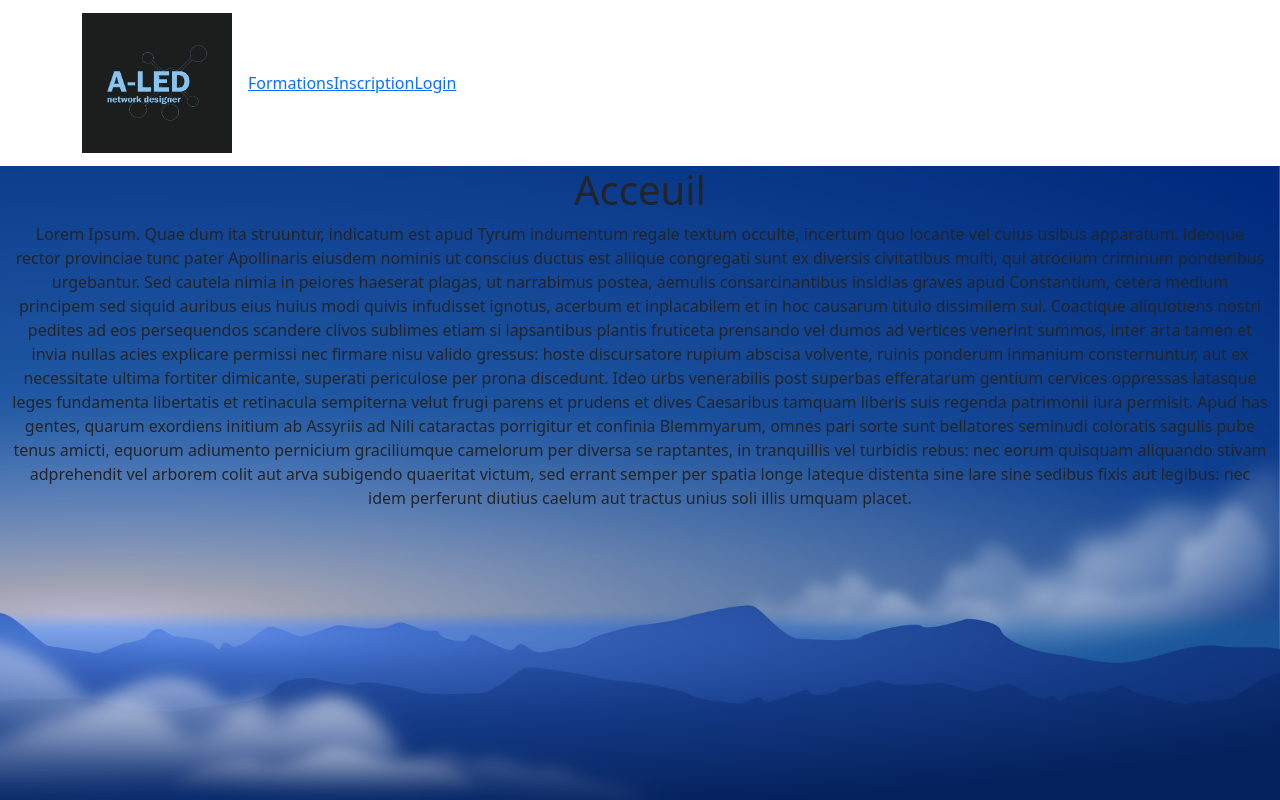
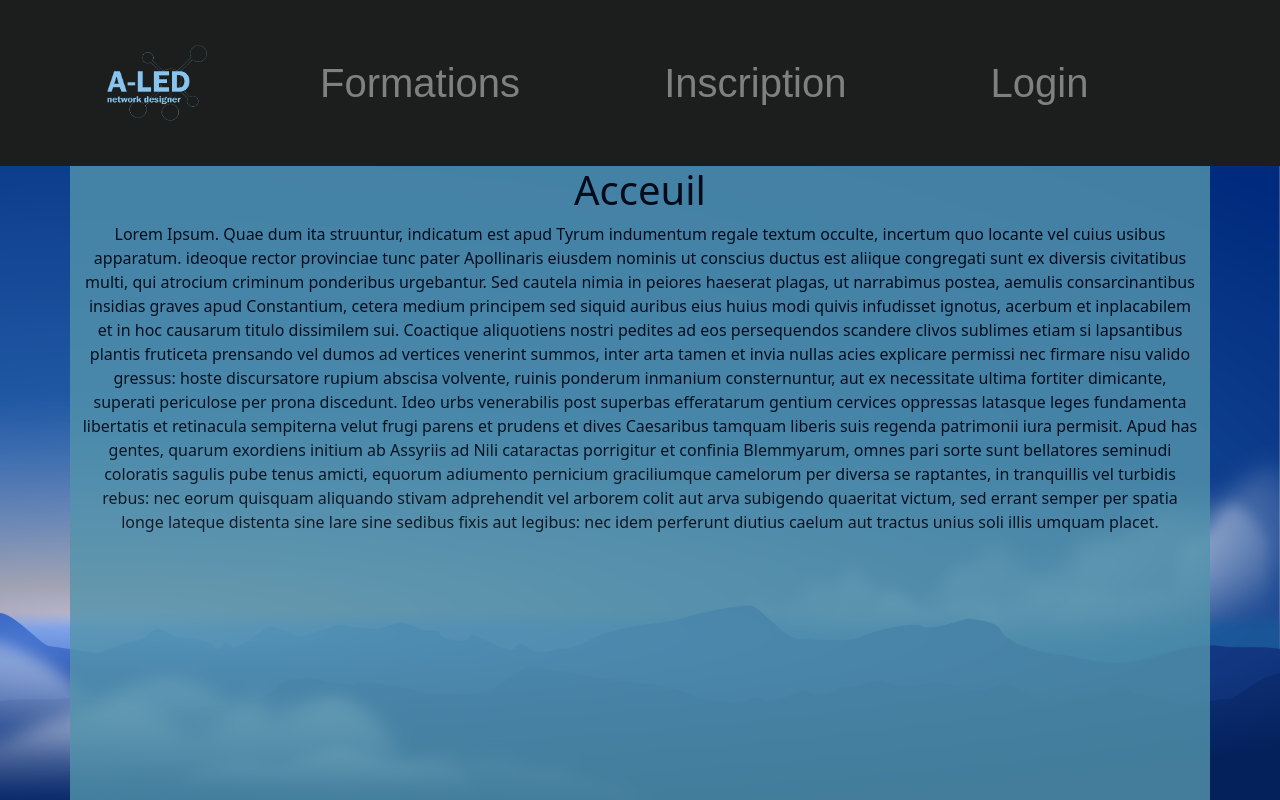
Before and after one commit to ArthurSchamroth/ReseauEntrepriseA, a React (Create React App) app: page / in a window 1280 px wide. Shown: the top 800 px of the page. Built offline with nearby package versions, Linux system fonts and the light colour scheme.

Commit message:
Navigation fonctionnelle avec css

```diff
--- /dev/null
+++ b/src/components/navbar.css
@@ -0,0 +1,14 @@
+.navbar-custom{
+    background-color: #1b1e1c ;
+  }
+
+
+  .navbar-link-custom{
+    cursor: default;
+    text-decoration: none;
+    color: grey;
+    font-family: Arial, Helvetica, sans-serif;
+    font-size: 2.5em;
+    margin-left: 15%;
+    margin-right: 15%;
+  }
--- a/src/components/navbar.js
+++ b/src/components/navbar.js
@@ -3,10 +3,12 @@ import Navbar from "react-bootstrap/Navbar";
 import logo from "../img/aled_logo_discord.png";
 import Nav from "react-bootstrap/Nav";
 import {Link} from "react-router-dom";
+import "./navbar.css"
+
 
 const NavBar = () => {
     return (
-        <Navbar bg="#1b1e1c" expand="lg">
+        <Navbar className="navbar-custom" expand="lg">
             <Container>
                 <Navbar.Brand>
                     <Link to="/home">
@@ -15,9 +17,9 @@ const NavBar = () => {
                     </Link>
                 </Navbar.Brand>
                 <Nav className="me-auto">
-                    <Link to="/Formation">Formations</Link>
-                    <Link to="/Inscription">Inscription</Link>
-                    <Link to="/Login">Login</Link>
+                    <Link to="/Formation" className="navbar-link-custom">Formations</Link>
+                    <Link to="/Inscription="  className="navbar-link-custom">Inscription</Link>
+                    <Link to="/Login"  className="navbar-link-custom">Login</Link>
                 </Nav>
             </Container>
         </Navbar>
--- a/src/pages/home.js
+++ b/src/pages/home.js
@@ -1,6 +1,7 @@
 import React from "react";
 import background from "../img/bgimage.png";
-import {Container, Row} from "react-bootstrap";
+import {Container, Row, Col} from "react-bootstrap";
+import "./pages.css"
 
 const Home = () => {
     return (
@@ -12,10 +13,13 @@ const Home = () => {
             width: '100vw',
             height: '100vh'
         }}>
-            <Container fluid>
+            <Container>
+
                 <Row>
-                    <h1>Acceuil</h1>
-                    <p>Lorem Ipsum. Quae dum ita struuntur, indicatum est apud Tyrum indumentum regale textum occulte,
+                    <Col x></Col>
+                    <Col className="Acceuil" xs={50} lg={50} xl={50} xxl={50}>
+                    <h1 className="Acceuil-text">Acceuil</h1>
+                    <p className="Acceuil-text">Lorem Ipsum. Quae dum ita struuntur, indicatum est apud Tyrum indumentum regale textum occulte,
                         incertum quo locante vel cuius usibus apparatum. ideoque rector provinciae tunc pater
                         Apollinaris eiusdem nominis ut conscius ductus est aliique congregati sunt ex diversis
                         civitatibus multi, qui atrocium criminum ponderibus urgebantur.
@@ -41,6 +45,8 @@ const Home = () => {
                         subigendo quaeritat victum, sed errant semper per spatia longe lateque distenta sine lare sine
                         sedibus fixis aut legibus: nec idem perferunt diutius caelum aut tractus unius soli illis umquam
                         placet.</p>
+                        </Col>
+                        <Col className="col-left-side"></Col>
                 </Row>
             </Container>
         </div>
--- /dev/null
+++ b/src/pages/pages.css
@@ -0,0 +1,9 @@
+.Acceuil {
+    background-color: #5394ac;
+    height: 100vh;
+    opacity: 0.8;
+}
+.Acceuil-text{
+    opacity: 1;
+    color: black;
+}
```
Also changed, not shown: 1 other file (tests, documents, lock files or other folders).
